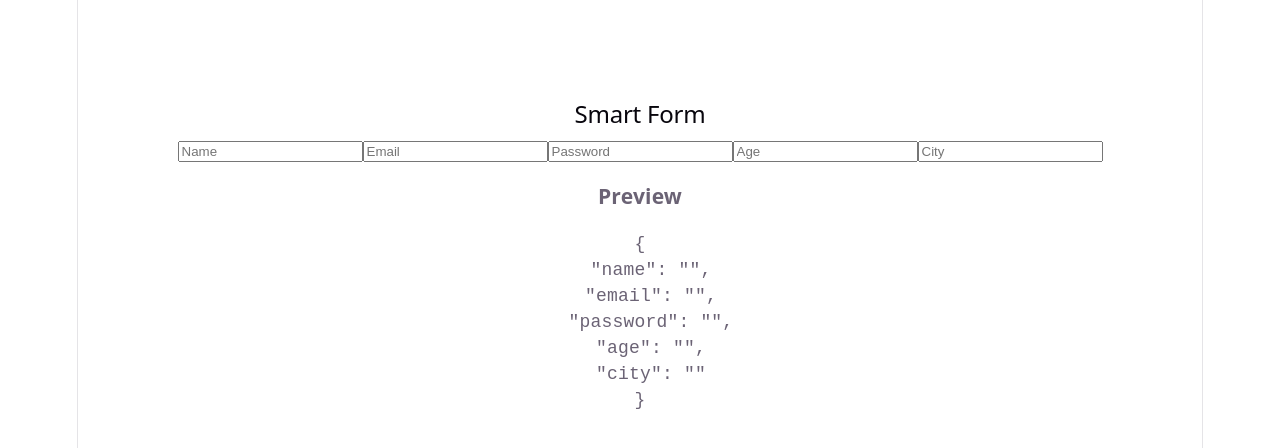
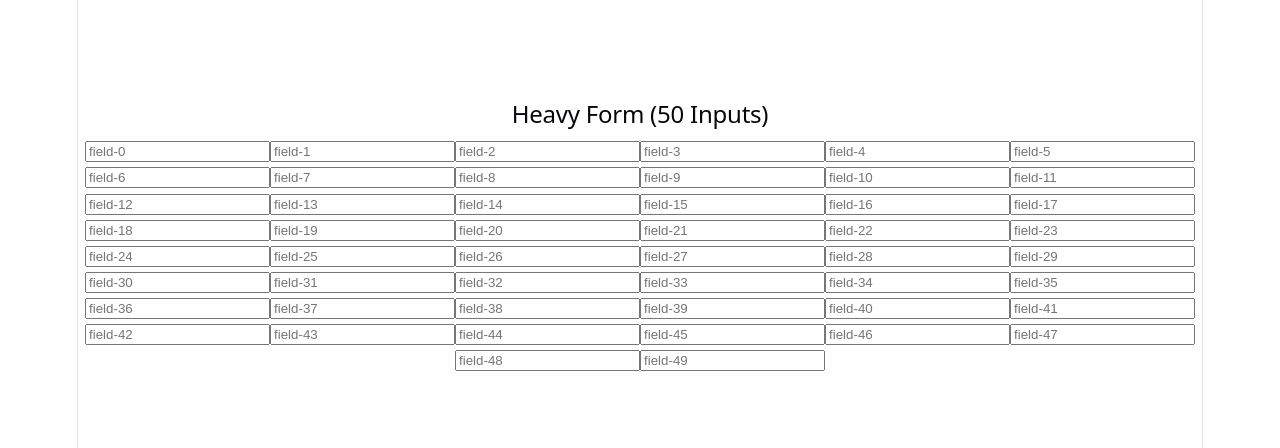
Before and after one commit to riki8055/project-revive-journal, a React (Vite) app in the folder weekly-projects/13_14-dashboard-app/: page / in a window 1280 px wide. Shown: the top 448 px of the page. Built offline with nearby package versions, Linux system fonts and the light colour scheme.

Commit message:
create 50 inputs form

```diff
--- a/weekly-projects/13_14-dashboard-app/src/App.jsx
+++ b/weekly-projects/13_14-dashboard-app/src/App.jsx
@@ -1,10 +1,11 @@
 import "./App.css";
 import ControlledForm from "./components/ControlledForm";
+import HeavyForm from "./components/HeavyForm";
 
 function App() {
   return (
     <div style={{ marginTop: "100px" }}>
-      <ControlledForm />
+      <HeavyForm />
     </div>
   );
 }
--- /dev/null
+++ b/weekly-projects/13_14-dashboard-app/src/components/HeavyForm.jsx
@@ -0,0 +1,37 @@
+import { useState } from "react";
+
+export default function HeavyForm() {
+  const [form, setForm] = useState(
+    Array.from({ length: 50 }, (_, i) => `field-${i}`).reduce((acc, key) => {
+      acc[key] = "";
+      return acc;
+    }, {}),
+  );
+
+  console.log("🔥 FULL FORM RE-RENDER");
+
+  function handleChange(e) {
+    const { name, value } = e.target;
+
+    setForm((prev) => ({
+      ...prev,
+      [name]: value,
+    }));
+  }
+
+  return (
+    <div>
+      <h2>Heavy Form (50 Inputs)</h2>
+
+      {Object.keys(form).map((key) => (
+        <input
+          key={key}
+          name={key}
+          value={form[key]}
+          onChange={handleChange}
+          placeholder={key}
+        />
+      ))}
+    </div>
+  );
+}
```
